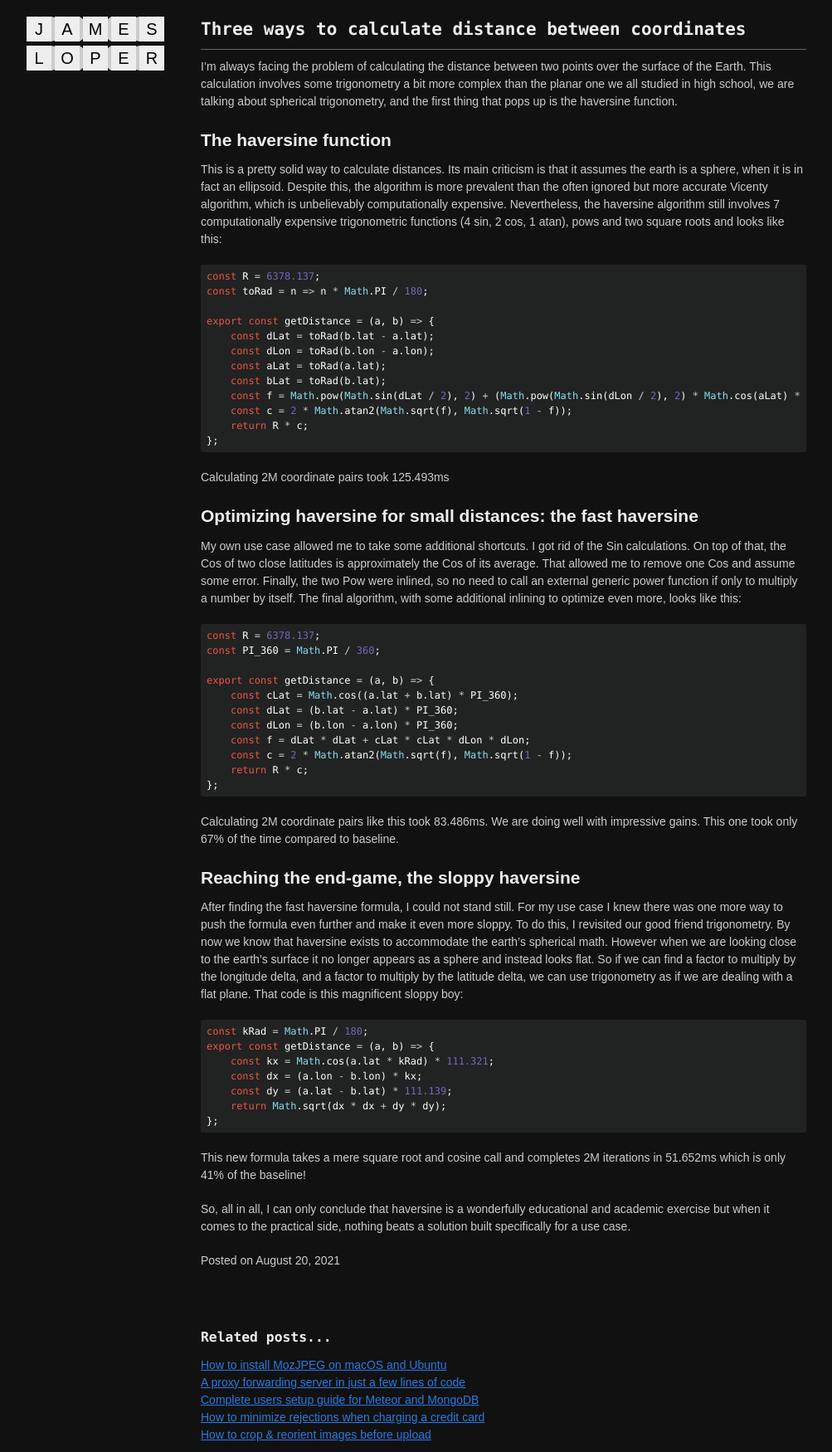
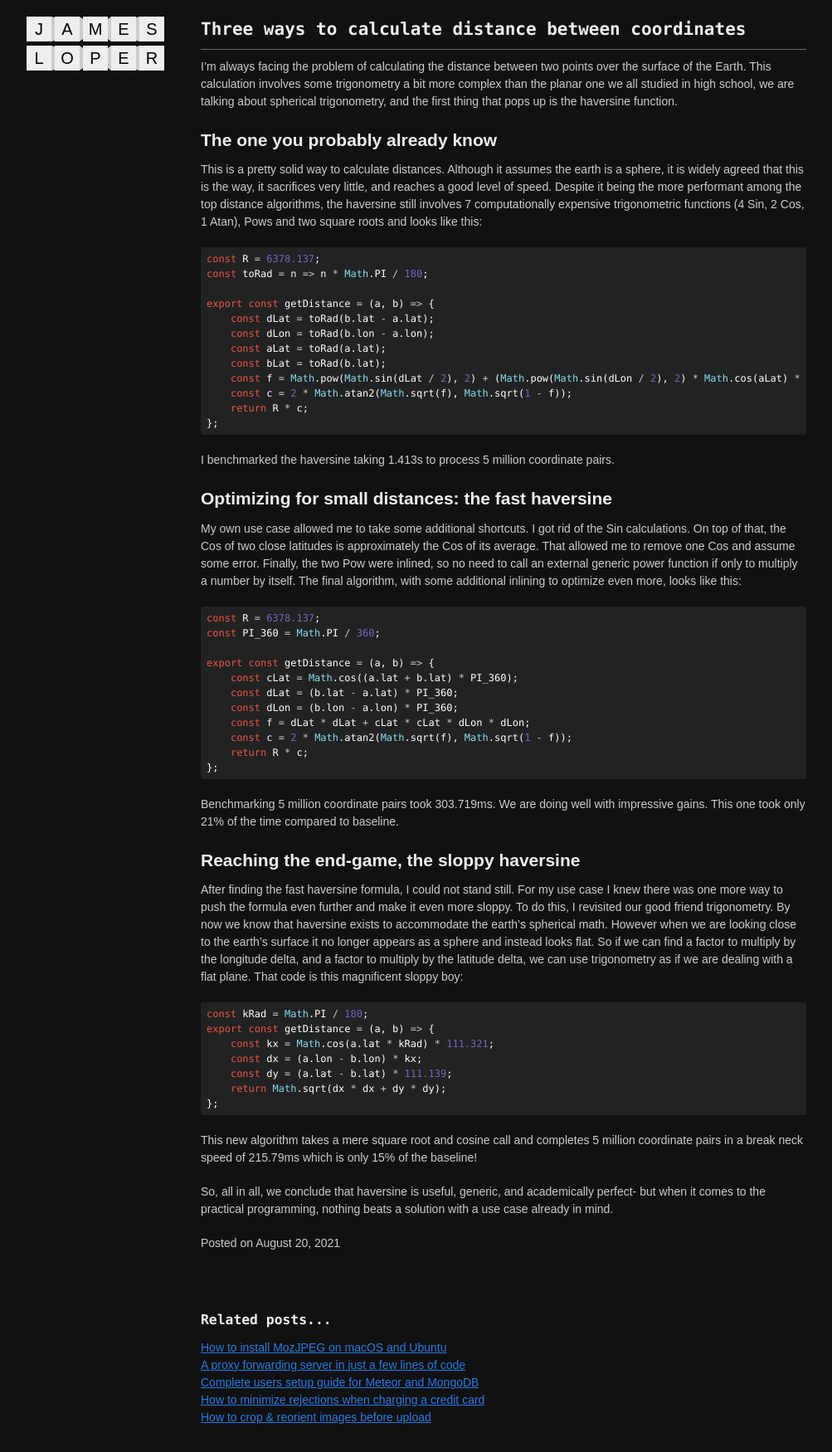
Before and after one commit to jamesloper/blog, a Jekyll site: the page built from _posts/2021-08-20-three-ways-to-calculate-distance-between-two-coordinates.md, in a window 1280 px wide. Shown: the whole page at 83% size, without its empty margins (138-1141 px from the left). Built offline with Jekyll 4.4.1, drawn with Linux system fonts in a browser that asks for light colours; after the commit the page ends 1729 px from its top, so only the background shows below that.

Commit message:
distance post

````diff
--- a/_posts/2021-08-20-three-ways-to-calculate-distance-between-two-coordinates.md
+++ b/_posts/2021-08-20-three-ways-to-calculate-distance-between-two-coordinates.md
@@ -8,9 +8,9 @@ I'm always facing the problem of calculating the distance between two points ove
 
 <!--more-->
 
-## The haversine function
+## The one you probably already know
 
-This is a pretty solid way to calculate distances. Its main criticism is that it assumes the earth is a sphere, when it is in fact an ellipsoid. Despite this, the algorithm is more prevalent than the often ignored but more accurate Vicenty algorithm, which is unbelievably computationally expensive. Nevertheless, the haversine algorithm still involves 7 computationally expensive trigonometric functions (4 sin, 2 cos, 1 atan), pows and two square roots and looks like this:
+This is a pretty solid way to calculate distances. Although it assumes the earth is a sphere, it is widely agreed that this is the way, it sacrifices very little, and reaches a good level of speed. Despite it being the more performant among the top distance algorithms, the haversine still involves 7 computationally expensive trigonometric functions (4 Sin, 2 Cos, 1 Atan), Pows and two square roots and looks like this:
 
 ``` javascript
 const R = 6378.137;
@@ -27,9 +27,9 @@ export const getDistance = (a, b) => {
 };
 ```
 
-Calculating 2M coordinate pairs took 125.493ms
+I benchmarked the haversine taking 1.413s to process 5 million coordinate pairs.
 
-## Optimizing haversine for small distances: the fast haversine
+## Optimizing for small distances: the fast haversine
 
 My own use case allowed me to take some additional shortcuts. I got rid of the Sin calculations. On top of that, the Cos of two close latitudes is approximately the Cos of its average. That allowed me to remove one Cos and assume some error. Finally, the two Pow were inlined, so no need to call an external generic power function if only to multiply a number by itself. The final algorithm, with some additional inlining to optimize even more, looks like this:
 
@@ -47,7 +47,7 @@ export const getDistance = (a, b) => {
 };
 ```
 
-Calculating 2M coordinate pairs like this took 83.486ms. We are doing well with impressive gains. This one took only 67% of the time compared to baseline.
+Benchmarking 5 million coordinate pairs took 303.719ms. We are doing well with impressive gains. This one took only 21% of the time compared to baseline.
 
 ## Reaching the end-game, the sloppy haversine
 
@@ -63,6 +63,6 @@ export const getDistance = (a, b) => {
 };
 ```
 
-This new formula takes a mere square root and cosine call and completes 2M iterations in 51.652ms which is only 41% of the baseline!
+This new algorithm takes a mere square root and cosine call and completes 5 million coordinate pairs in a break neck speed of 215.79ms which is only 15% of the baseline!
 
-So, all in all, I can only conclude that haversine is a wonderfully educational and academic exercise but when it comes to the practical side, nothing beats a solution built specifically for a use case.
+So, all in all, we conclude that haversine is useful, generic, and academically perfect- but when it comes to the practical programming, nothing beats a solution with a use case already in mind.
````
